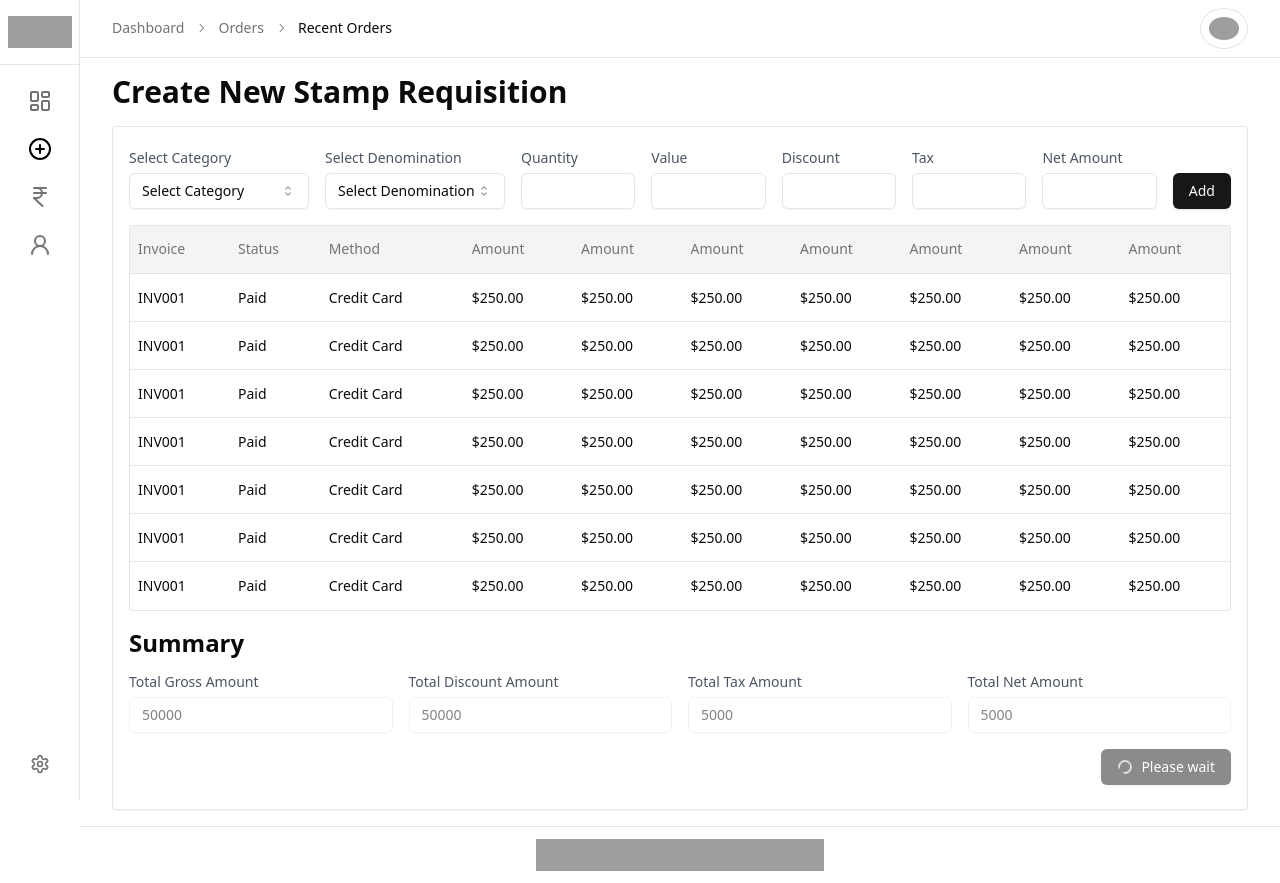
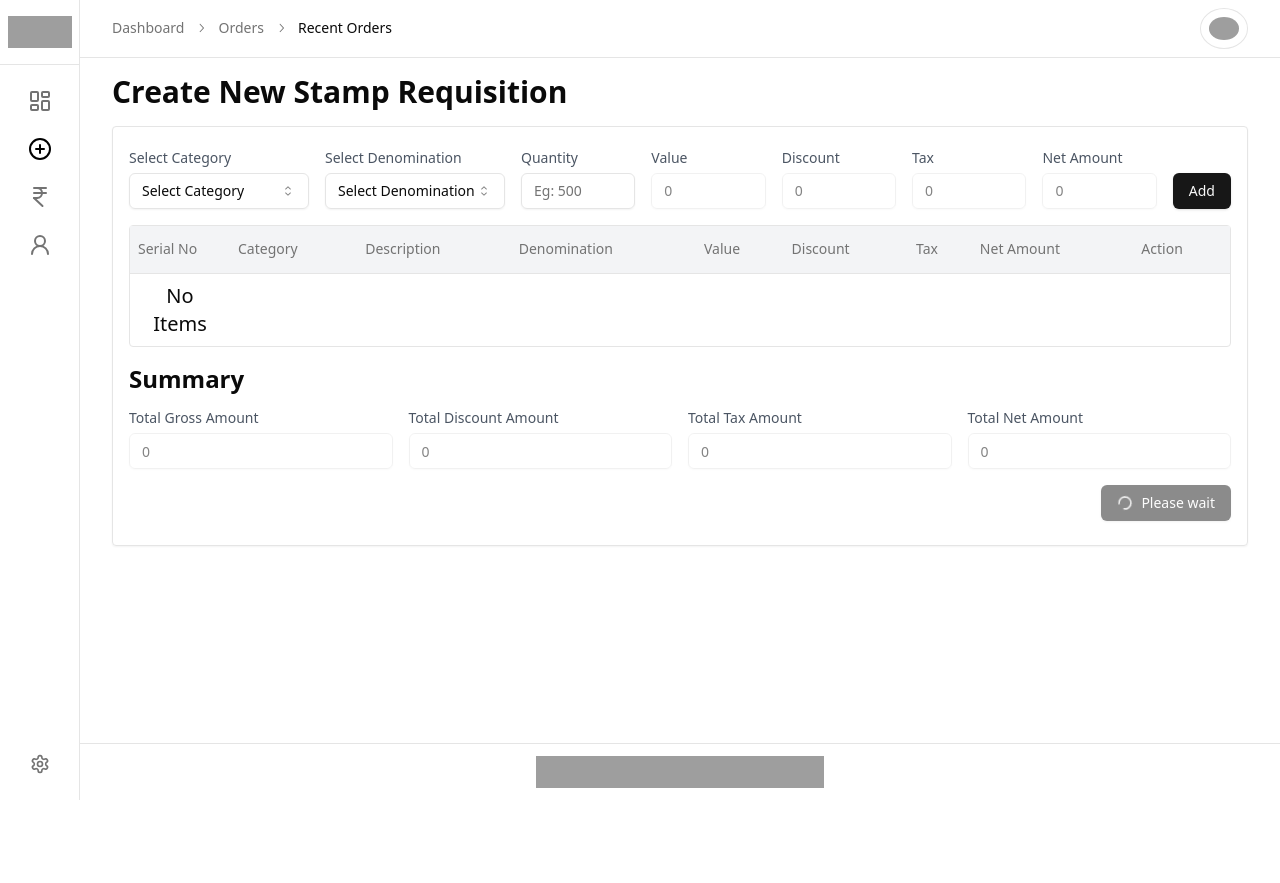
Before and after one commit to Sark-07/Svms, a React (Vite) app: page /dashboard/new-stamp-requisition in a window 1280 px wide. After the commit the page ends 800 px from the top, so only its background shows below. Built offline with nearby package versions, Linux system fonts and the light colour scheme; grey boxes are pictures that could not be loaded.

Commit message:
Working on stamp requisiion

```diff
--- a/src/auth/SignUp.tsx
+++ b/src/auth/SignUp.tsx
@@ -24,7 +24,7 @@ import { zodResolver } from '@hookform/resolvers/zod';
 import { SubmitHandler, useForm } from 'react-hook-form';
 import { ApiResponse, Treasury, VendorType } from '@/types/types';
 import { formatDate } from '@/utils/formatDate';
-import fetchData from '@/utils/fetcher';
+import {fetchData} from '@/utils/fetcher';
 
 // Zod schema for form validation including file validation
 const vendorDetailsSchema = z.object({
--- a/src/pages/StampRequisition/StampRequisition.tsx
+++ b/src/pages/StampRequisition/StampRequisition.tsx
@@ -17,11 +17,12 @@ import {
   TableHeader,
   TableRow,
 } from "@/components/ui/table"
-import { Loader2 } from "lucide-react"
-import { Category, Denomination } from '@/types/types'
+import { Loader2, Trash2 } from "lucide-react"
+import { Category, Combination, Denomination, StampRequisitionItem } from '@/types/types'
 import { useState } from 'react'
-import fetchData from '@/utils/fetcher'
-
+import { fetchData } from '@/utils/fetcher'
+import { toast } from 'react-toastify'
+import { log } from 'console'
 const StampRequisition = () => {
   const [categoryLoading, setCategoryLoading] = useState(false);
   const [categories, setCategories] = useState<Category[] | null>(null);
@@ -29,7 +30,23 @@ const StampRequisition = () => {
   const [denominationLoading, setDenominationLoading] = useState(false);
   const [denominations, setdenominations] = useState<Denomination[] | null>(null);
   const [denominationError, setDenominationError] = useState<string | null>(null);
-
+  const [category, setCategory] = useState<string>('')
+  const [description, setDescription] = useState<string>('')
+  const [denomination, setDenomination] = useState<number>(0)
+  const [categoryId, setCategoryId] = useState<number>(0)
+  const [denominationId, setDenominationId] = useState<number>(-1)
+  const [quantity, setQuantity] = useState<number>(0)
+  const [combinationId, setCombinationId] = useState<number>(-1)
+  const [value, setValue] = useState<number>(0);
+  const [discount, setDiscount] = useState<number>(0);
+  const [discountedAmount, setDiscountedAmount] = useState<number>(0);
+  const [tax, setTax] = useState<number>(0);
+  const [netAmount, setNetAmount] = useState<number>(0);
+  const [totalGrossAmount, setTotalGrossAmount] = useState<number>(0);
+  const [totalDiscountAmount, setTotalDiscountAmount] = useState<number>(0);
+  const [totalTaxAmount, setTotalTaxAmount] = useState<number>(0);
+  const [totalNetAmount, setTotalNetAmount] = useState<number>(0);
+  const [tableData, setTableData] = useState<StampRequisitionItem[]>([])
   const handleCategoryDropdown = async () => {
     if (!categories) {
       const { data, error } = await fetchData<Category>(
@@ -58,8 +75,71 @@ const StampRequisition = () => {
     setDenominationError(error);
   };
 
+  const getCombinationIdFromCategoryIdAndDenominationId = async (categoryId: number, denominationId: number) => {
+    const { data, error } = await fetchData<Combination>(
+      `${import.meta.env.VITE_SERVER_URL}StampMaster/GetCombinationIdFromCategoryDenominationLabel?categoryId=${categoryId}&denominationId=${denominationId}`);
+    console.log(data);
+    if (error) {
+      toast.error(error)
+    } else {
+      data ? setCombinationId(data.stampCombinationId) : setCombinationId(-1)
+    }
+  };
 
+  const getDiscount = async (stampCategoryId: number, denomination: number, vendorType: number = 2) => {
+    const { data, error } = await fetchData<number>(
+      `${import.meta.env.VITE_SERVER_URL}StampMaster/GetDiscount?vendorTypeId=${vendorType}&stampCategoryId=${stampCategoryId}&denomination=${denomination}`
+    );
+    if (error) {
+      toast.error(error)
+    } else {
+      setDiscount(data);
+    }
+  }
 
+  const handleQuantityChange = (quantity: number) => {
+    setQuantity(quantity);
+    const currentValue = parseFloat((quantity * denomination).toFixed(3));
+    setValue(currentValue);
+    const currentDiscountedAmount = parseFloat((currentValue * (discount / 100)).toFixed(3));
+    setDiscountedAmount(currentDiscountedAmount);
+    const currentTax = parseFloat((currentDiscountedAmount * 0.1).toFixed(3));
+    setTax(currentTax);
+    setNetAmount(parseFloat((currentValue + currentTax - currentDiscountedAmount).toFixed(3)));
+  }
+
+  const addItems = () => {
+    let flag = false
+    tableData.find((item) => {
+      if (item.denomination === denomination) {
+        flag = true
+      }
+    })
+    if (flag) {
+      toast.warn(`The selected denomination is already added for the category: ${category}`)
+      return
+    }
+    getCombinationIdFromCategoryIdAndDenominationId(categoryId, denominationId)
+    const obj: StampRequisitionItem = {
+      combinationId,
+      category,
+      description,
+      denomination,
+      value,
+      discount,
+      tax,
+      netAmount
+    }
+    setTableData([...tableData, obj])
+    setQuantity(0)
+    setValue(0)
+    setDiscount(0)
+    setTax(0)
+    setNetAmount(0)
+  }
+const handleAction = (combinationId: number) => {
+  setTableData([...tableData.filter((item) => item.combinationId == combinationId)])
+}
 
   return (
     <div className='w-full h-full md:px-8 py-4 flex flex-col gap-4'>
@@ -70,16 +150,19 @@ const StampRequisition = () => {
         <div className="flex gap-4 items-end">
           <div className='flex-1'>
             <Label htmlFor="category" className="block text-gray-600 font-medium mb-2">Select Category</Label>
-            <Select onOpenChange={handleCategoryDropdown} onValueChange={(value) => handleDenominationDropdown(Number(value))}>
+            <Select disabled={tableData.length > 0 && true} onOpenChange={handleCategoryDropdown} onValueChange={(value) => {
+              setCategoryId(JSON.parse(value).categoryId)
+              setCategory(JSON.parse(value).category)
+              setDescription(JSON.parse(value).description)
+              handleDenominationDropdown(JSON.parse(value).categoryId)
+            }}>
               <SelectTrigger className="w-[180px]">
                 <SelectValue placeholder="Select Category" />
               </SelectTrigger>
               <SelectContent>
                 {categoryLoading ? <p className="text-sm">Loading categories...</p> : (categoryError && <p className="text-red-500 text-xs">{categoryError}</p>)}
-                {/* {categoryLoading && <p className="text-sm">Loading categories...</p>} */}
-                {/* {categoryError && <p className="text-red-500 text-xs">{categoryError}</p>} */}
                 {categories?.map((category) => (
-                  <SelectItem key={category.stampCategoryId} value={String(category.stampCategoryId)}>
+                  <SelectItem key={category.stampCategoryId} value={JSON.stringify({ categoryId: category.stampCategoryId, category: category.stampCategory, description: category.description })}>
                     {category.stampCategory}
                   </SelectItem>
                 ))}
@@ -88,17 +171,19 @@ const StampRequisition = () => {
           </div>
           <div className='flex-1'>
             <Label htmlFor="denomination" className="block text-gray-600 font-medium mb-2">Select Denomination</Label>
-            <Select>
+            <Select onValueChange={(value) => {
+              setDenominationId(JSON.parse(value).denominationId)
+              setDenomination(JSON.parse(value).denomination)
+              getDiscount(categoryId, denomination)
+            }}>
               <SelectTrigger className="w-[180px]">
                 <SelectValue placeholder="Select Denomination" />
               </SelectTrigger>
               {denominationLoading ? <p className="text-sm">Loading denominations...</p> : (denominationError && <p className="text-red-500 text-xs">{denominationError}</p>)}
-              {/* {denominationLoading && <p className="text-sm">Loading denominations...</p>} */}
-              {/* {denominationError && <p className="text-red-500 text-xs">{denominationError}</p>} */}
               <SelectContent>
                 {denominations && denominations.length > 0 ? (
                   denominations.map((denomination) => (
-                    <SelectItem key={denomination.denominationId} value={String(denomination.denominationId)}>
+                    <SelectItem key={denomination.denominationId} value={JSON.stringify({ denominationId: denomination.denominationId, denomination: denomination.denomination })}>
                       {denomination.denomination}
                     </SelectItem>
                   ))
@@ -110,26 +195,26 @@ const StampRequisition = () => {
           </div>
           <div className='flex-1'>
             <Label htmlFor="quantity" className="block text-gray-600 font-medium mb-2">Quantity</Label>
-            <Input type="number" id="quantity" className="w-full px-3 py-2 border rounded-md" />
+            <Input type="number" id="quantity" className="w-full px-3 py-2 border rounded-md" placeholder='Eg: 500' onChange={(e) => handleQuantityChange(Number(e.target.value))} />
           </div>
           <div className='flex-1'>
             <Label htmlFor="value" className="block text-gray-600 font-medium mb-2">Value</Label>
-            <Input type="number" id="value" className="w-full px-3 py-2 border rounded-md" />
+            <Input type="number" value={value} id="value" className="w-full px-3 py-2 border rounded-md" disabled />
           </div>
           <div className='flex-1'>
             <Label htmlFor="discount" className="block text-gray-600 font-medium mb-2">Discount</Label>
-            <Input type="number" id="discount" className="w-full px-3 py-2 border rounded-md" />
+            <Input type="number" value={discountedAmount} id="discount" className="w-full px-3 py-2 border rounded-md" disabled />
           </div>
           <div className='flex-1'>
             <Label htmlFor="tax" className="block text-gray-600 font-medium mb-2">Tax</Label>
-            <Input type="number" id="tax" className="w-full px-3 py-2 border rounded-md" />
+            <Input type="number" value={tax} id="tax" className="w-full px-3 py-2 border rounded-md" disabled />
           </div>
           <div className='flex-1'>
             <Label htmlFor="net-amount" className="block text-gray-600 font-medium mb-2">Net Amount</Label>
-            <Input type="text" id="net-amount" className="w-full px-3 py-2 border rounded-md" readOnly />
+            <Input type="number" value={netAmount} id="net-amount" className="w-full px-3 py-2 border rounded-md disabled" disabled />
           </div>
           <div>
-            <Button>Add</Button>
+            <Button onClick={addItems}>Add</Button>
           </div>
         </div>
         <div className='w-full border rounded '>
@@ -137,103 +222,37 @@ const StampRequisition = () => {
             {/* <TableCaption>A list of your recent invoices.</TableCaption> */}
             <TableHeader className='bg-gray-100 h-12'>
               <TableRow>
-                <TableHead className="w-[100px]">Invoice</TableHead>
-                <TableHead>Status</TableHead>
-                <TableHead>Method</TableHead>
-                <TableHead>Amount</TableHead>
-                <TableHead>Amount</TableHead>
-                <TableHead>Amount</TableHead>
-                <TableHead>Amount</TableHead>
-                <TableHead>Amount</TableHead>
-                <TableHead>Amount</TableHead>
-                <TableHead>Amount</TableHead>
+                <TableHead className="w-[100px]">Serial No</TableHead>
+                <TableHead>Category</TableHead>
+                <TableHead>Description</TableHead>
+                <TableHead>Denomination</TableHead>
+                <TableHead>Value</TableHead>
+                <TableHead>Discount</TableHead>
+                <TableHead>Tax</TableHead>
+                <TableHead>Net Amount</TableHead>
+                <TableHead>Action</TableHead>
               </TableRow>
             </TableHeader>
             <TableBody>
-              <TableRow className="h-12">
-                <TableCell className="font-medium">INV001</TableCell>
-                <TableCell>Paid</TableCell>
-                <TableCell>Credit Card</TableCell>
-                <TableCell>$250.00</TableCell>
-                <TableCell>$250.00</TableCell>
-                <TableCell>$250.00</TableCell>
-                <TableCell>$250.00</TableCell>
-                <TableCell>$250.00</TableCell>
-                <TableCell>$250.00</TableCell>
-                <TableCell>$250.00</TableCell>
-              </TableRow>
-              <TableRow className="h-12">
-                <TableCell className="font-medium">INV001</TableCell>
-                <TableCell>Paid</TableCell>
-                <TableCell>Credit Card</TableCell>
-                <TableCell>$250.00</TableCell>
-                <TableCell>$250.00</TableCell>
-                <TableCell>$250.00</TableCell>
-                <TableCell>$250.00</TableCell>
-                <TableCell>$250.00</TableCell>
-                <TableCell>$250.00</TableCell>
-                <TableCell>$250.00</TableCell>
-              </TableRow>
-              <TableRow className="h-12">
-                <TableCell className="font-medium">INV001</TableCell>
-                <TableCell>Paid</TableCell>
-                <TableCell>Credit Card</TableCell>
-                <TableCell>$250.00</TableCell>
-                <TableCell>$250.00</TableCell>
-                <TableCell>$250.00</TableCell>
-                <TableCell>$250.00</TableCell>
-                <TableCell>$250.00</TableCell>
-                <TableCell>$250.00</TableCell>
-                <TableCell>$250.00</TableCell>
-              </TableRow>
-              <TableRow className="h-12">
-                <TableCell className="font-medium">INV001</TableCell>
-                <TableCell>Paid</TableCell>
-                <TableCell>Credit Card</TableCell>
-                <TableCell>$250.00</TableCell>
-                <TableCell>$250.00</TableCell>
-                <TableCell>$250.00</TableCell>
-                <TableCell>$250.00</TableCell>
-                <TableCell>$250.00</TableCell>
-                <TableCell>$250.00</TableCell>
-                <TableCell>$250.00</TableCell>
-              </TableRow>
-              <TableRow className="h-12">
-                <TableCell className="font-medium">INV001</TableCell>
-                <TableCell>Paid</TableCell>
-                <TableCell>Credit Card</TableCell>
-                <TableCell>$250.00</TableCell>
-                <TableCell>$250.00</TableCell>
-                <TableCell>$250.00</TableCell>
-                <TableCell>$250.00</TableCell>
-                <TableCell>$250.00</TableCell>
-                <TableCell>$250.00</TableCell>
-                <TableCell>$250.00</TableCell>
-              </TableRow>
-              <TableRow className="h-12">
-                <TableCell className="font-medium">INV001</TableCell>
-                <TableCell>Paid</TableCell>
-                <TableCell>Credit Card</TableCell>
-                <TableCell>$250.00</TableCell>
-                <TableCell>$250.00</TableCell>
-                <TableCell>$250.00</TableCell>
-                <TableCell>$250.00</TableCell>
-                <TableCell>$250.00</TableCell>
-                <TableCell>$250.00</TableCell>
-                <TableCell>$250.00</TableCell>
-              </TableRow>
-              <TableRow className="h-12">
-                <TableCell className="font-medium">INV001</TableCell>
-                <TableCell>Paid</TableCell>
-                <TableCell>Credit Card</TableCell>
-                <TableCell>$250.00</TableCell>
-                <TableCell>$250.00</TableCell>
-                <TableCell>$250.00</TableCell>
-                <TableCell>$250.00</TableCell>
-                <TableCell>$250.00</TableCell>
-                <TableCell>$250.00</TableCell>
-                <TableCell>$250.00</TableCell>
-              </TableRow>
+              {
+                tableData.length > 0 ? (
+                  tableData.map((item, index: number) => {
+                    return (
+                      <TableRow className="h-12" key={item.combinationId}>
+                        <TableCell className="font-medium">{index + 1}</TableCell>
+                        <TableCell>{item.category}</TableCell>
+                        <TableCell>{item.description}</TableCell>
+                        <TableCell>{item.denomination}</TableCell>
+                        <TableCell>{item.value}</TableCell>
+                        <TableCell>{item.discount}</TableCell>
+                        <TableCell>{item.tax}</TableCell>
+                        <TableCell>{item.netAmount}</TableCell>
+                        <TableCell><Button onClick={() => handleAction(item.combinationId)}><Trash2 /></Button></TableCell>
+                      </TableRow>
+                    )
+                  })
+                ) : <TableRow className="h-12"><TableCell className='font-medium text-xl text-center'>No Items</TableCell></TableRow>
+              }
             </TableBody>
           </Table>
         </div>
@@ -242,20 +261,20 @@ const StampRequisition = () => {
           <div>
             <div className="flex gap-4 items-end w-full">
               <div className='flex-1'>
-                <Label htmlFor="category" className="block text-gray-600 font-medium mb-2">Total Gross Amount</Label>
-                <Input type='number' value={50000} className="w-full px-3 py-2 border rounded-md" disabled />
+                <Label htmlFor="total-gross-amount" className="block text-gray-600 font-medium mb-2">Total Gross Amount</Label>
+                <Input type='number' value={totalGrossAmount} id="total-gross-amount" className="w-full px-3 py-4 border rounded-md" disabled />
               </div>
               <div className='flex-1'>
-                <Label htmlFor="denomination" className="block text-gray-600 font-medium mb-2">Total Discount Amount</Label>
-                <Input type='number' value={50000} className="w-full px-3 py-2 border rounded-md" disabled />
+                <Label htmlFor="total-discount-amount" className="block text-gray-600 font-medium mb-2">Total Discount Amount</Label>
+                <Input type='number' value={totalDiscountAmount} id="total-discount-amount" className="w-full px-3 py-4 border rounded-md" disabled />
               </div>
               <div className='flex-1'>
-                <Label htmlFor="quantity" className="block text-gray-600 font-medium mb-2">Total Tax Amount</Label>
-                <Input type="number" value={5000} className="w-full px-3 py-2 border rounded-md" disabled />
+                <Label htmlFor="total-tax-amount" className="block text-gray-600 font-medium mb-2">Total Tax Amount</Label>
+                <Input type="number" value={totalTaxAmount} id="total-tax-amount" className="w-full px-3 py-4 border rounded-md" disabled />
               </div>
               <div className='flex-1'>
-                <Label htmlFor="value" className="block text-gray-600 font-medium mb-2">Total Net Amount</Label>
-                <Input type="number" value={5000} className="w-full px-3 py-2 border rounded-md" disabled />
+                <Label htmlFor="total-net-amount" className="block text-gray-600 font-medium mb-2">Total Net Amount</Label>
+                <Input type="number" value={totalNetAmount} id="total-net-amount" className="w-full px-3 py-4 border rounded-md" disabled />
               </div>
             </div>
           </div>
--- a/src/shared/Sidebar.tsx
+++ b/src/shared/Sidebar.tsx
@@ -20,8 +20,6 @@ const Sidebar = () => {
       <nav className="flex flex-col items-center gap-4 px-2 sm:py-5">
         {
           sidebarItems.map((item: MenuItems) => {
-            console.log(item.routeTo === location.pathname);
-
             return <TooltipProvider key={item.id}>
                     <Tooltip>
                       <TooltipTrigger asChild>
--- a/src/utils/fetcher.ts
+++ b/src/utils/fetcher.ts
@@ -1,9 +1,44 @@
 import { ApiResponse } from '@/types/types';
 import axios, { AxiosRequestConfig } from 'axios';
 
-const fetchData = async <T,>(
+export const fetchData = async <T,>(
+  url: string,
+  setLoading?: React.Dispatch<React.SetStateAction<boolean>>,
+  options?: AxiosRequestConfig
+) => {
+  if (setLoading) {
+    setLoading(true); // Start loading
+  }
+
+  const config: AxiosRequestConfig = {
+    headers: {
+      Authorization: `Bearer ${import.meta.env.VITE_AUTHORIZATION_TOKEN}`,
+    },
+    ...options,
+  };
+
+  try {
+    const response = await axios.get<ApiResponse<T>>(url, config);
+    if (setLoading) {
+      setLoading(false); // Stop loading
+    }
+    if (response.data.apiResponseStatus === 1) {
+      return { data: response.data.result, error: null };
+    } else {
+      return { data: null, error: response.data.message };
+    }
+  } catch (err: any) {
+    if (setLoading){
+      setLoading(false); // Stop loading in case of an error
+    }
+    return { data: null, error: err.message };
+  }
+};
+
+export const fetchDataPost = async <T,>(
   url: string,
   setLoading: React.Dispatch<React.SetStateAction<boolean>>,
+  payload: object,
   options?: AxiosRequestConfig
 ) => {
   setLoading(true); // Start loading
@@ -16,7 +51,7 @@ const fetchData = async <T,>(
   };
 
   try {
-    const response = await axios.get<ApiResponse<T>>(url, config);
+    const response = await axios.post<ApiResponse<T>>(url, payload, config);
     setLoading(false); // Stop loading
     if (response.data.apiResponseStatus === 1) {
       return { data: response.data.result, error: null };
@@ -28,5 +63,3 @@ const fetchData = async <T,>(
     return { data: null, error: err.message };
   }
 };
-
-export default fetchData;
```
Also changed, not shown: src/types/types.d.ts (+21 -1 lines).
